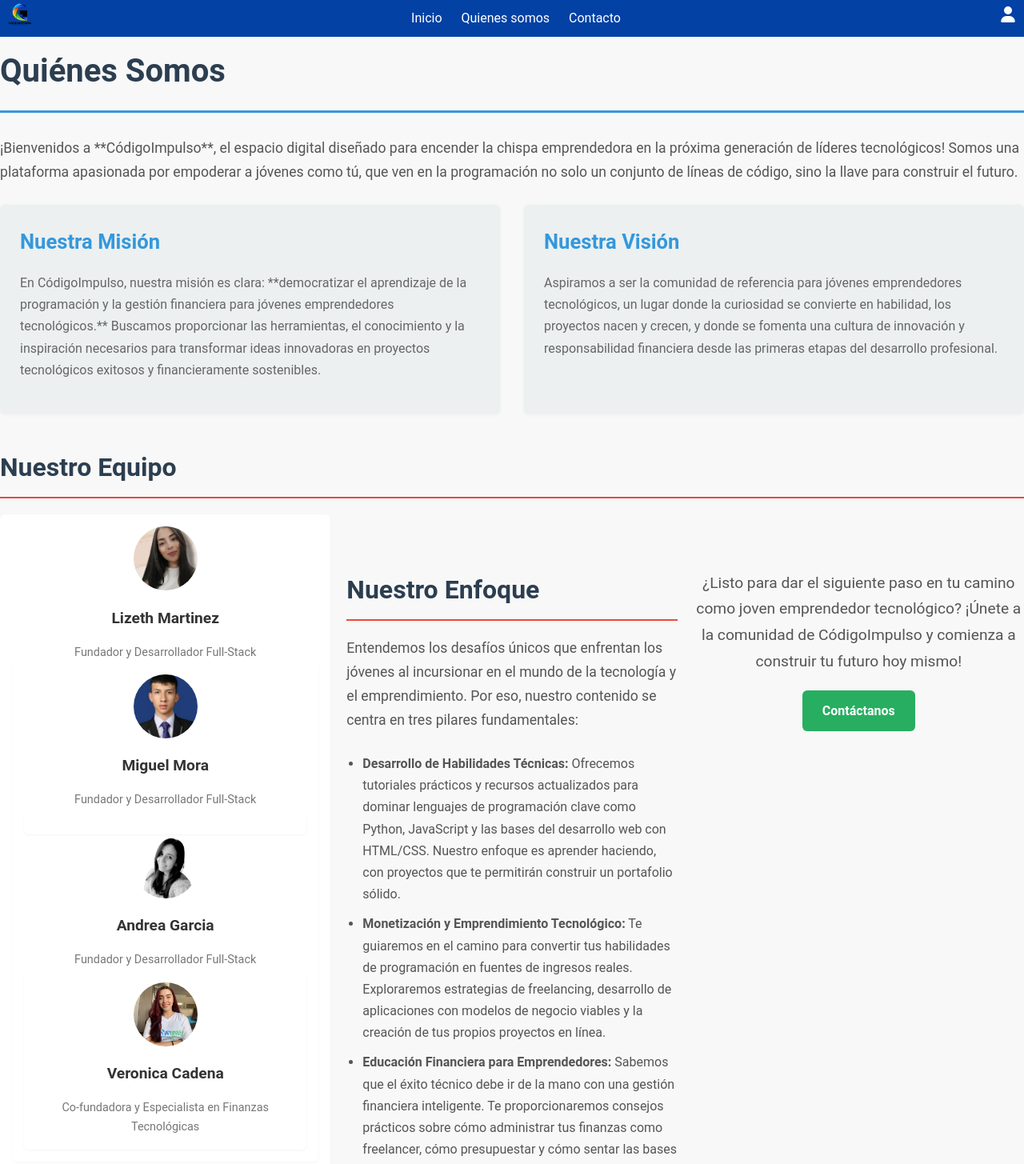
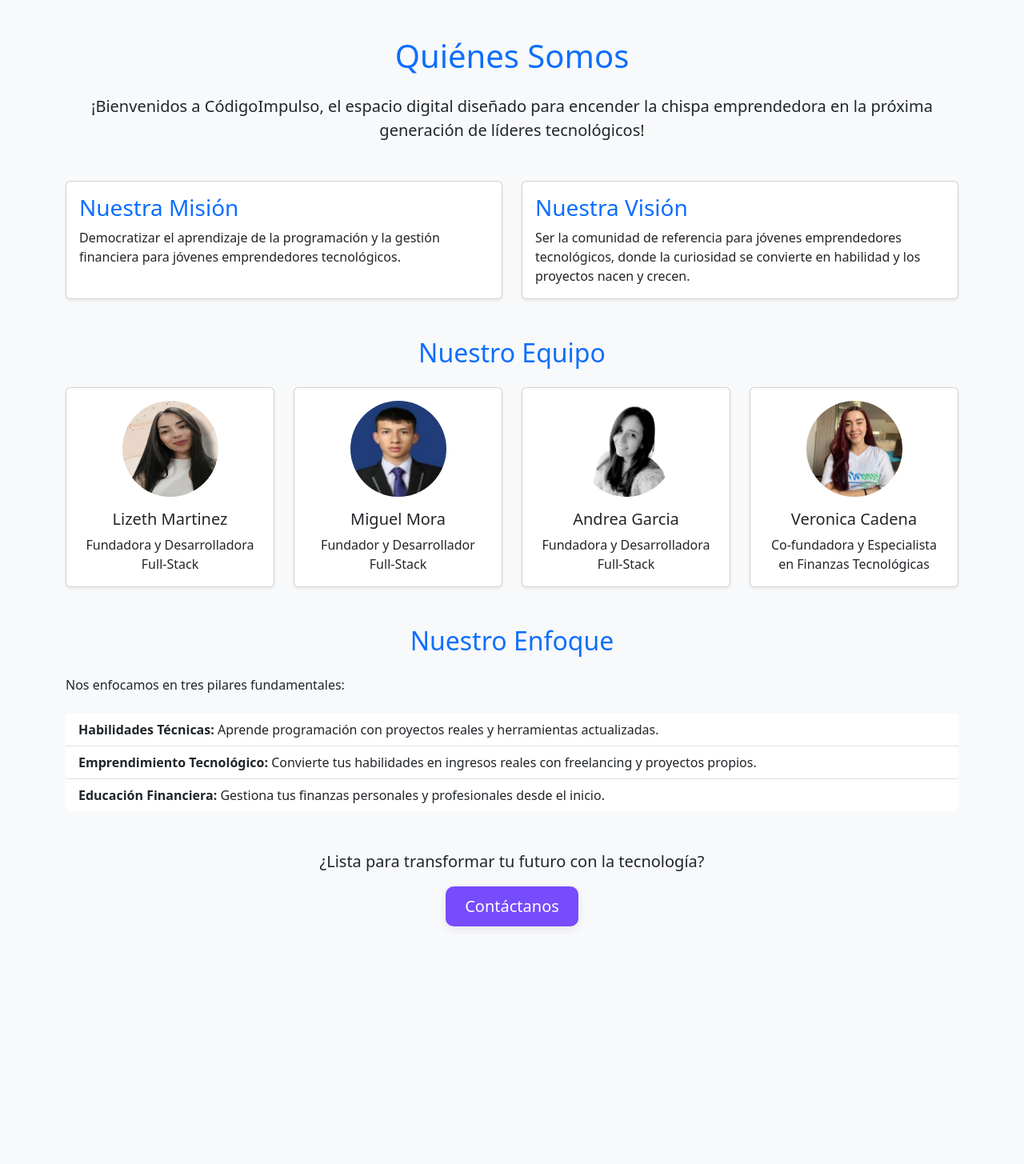
Before and after one commit to Kilerwin/refactor-blog, a plain HTML site: page quienes_somos.html in a window 1280 px wide. Shown: the part 2-1457 px from the top of the page at 80% size. After the commit the page ends 1208 px from the top, so only its background shows below. Drawn offline with nearby package versions, Linux system fonts and the light colour scheme.

Commit message:
Modifificaion

```diff
--- a/quienes_somos.html
+++ b/quienes_somos.html
@@ -4,116 +4,128 @@
   <meta charset="UTF-8">
   <meta name="viewport" content="width=device-width, initial-scale=1.0">
   <title>Quiénes Somos - CódigoImpulso</title>
-    <link rel="stylesheet" href="style_quiene_somos.css">
-    <link rel="stylesheet" href="style_nav.css">
-    <link rel="stylesheet" href="style_footer.css">
 
+  <!-- Bootstrap CSS -->
+  <link href="https://cdn.jsdelivr.net/npm/bootstrap@5.3.3/dist/css/bootstrap.min.css" rel="stylesheet">
+
+  <!-- Estilos personalizados para el botón -->
+  <style>
+    .btn-purple {
+      background-color: #764cfc;
+      color: #fff;
+      border: none;
+      font-weight: 500;
+      padding: 0.6rem 1.5rem;
+      border-radius: 10px;
+      box-shadow: 0 4px 12px rgba(0, 0, 0, 0.08);
+      transition: background-color 0.2s ease, transform 0.2s ease;
+    }
+
+    .btn-purple:hover {
+      background-color: #a36dfd;
+      transform: translateY(-2px);
+      color: #fff;
+    }
+  </style>
 </head>
-<body>
-    <div class="container">
-      <header>
-        <nav>
-          <section>
-            <figure>
-              <img src="img/Logo.png" alt="Logo Blog" class="logo">
-            </figure>
-          </section>
-          <section>
-            <a href="index.html" class="link">Inicio</a>
-            <a href="quienes_somos.html" class="link">Quienes somos</a>
-            <a href="contactanos.html" class="link">Contacto</a>
-          </section>
-          <section>
-            <svg class="icon-user" xmlns="http://www.w3.org/2000/svg" viewBox="0 0 448 512"><!--!Font Awesome Free 6.7.2 by @fontawesome - https://fontawesome.com License - https://fontawesome.com/license/free Copyright 2025 Fonticons, Inc.--><path d="M224 256A128 128 0 1 0 224 0a128 128 0 1 0 0 256zm-45.7 48C79.8 304 0 383.8 0 482.3C0 498.7 13.3 512 29.7 512l388.6 0c16.4 0 29.7-13.3 29.7-29.7C448 383.8 368.2 304 269.7 304l-91.4 0z"/></svg>
-          </section>
-        </nav>
-      </header>
-        <main>
-            <div class="quienes-somos-container">
-                <h1 class="seccion-titulo">Quiénes Somos</h1>
+<body class="bg-light">
+  <div class="container py-5">
+    <h1 class="text-center text-primary mb-4">Quiénes Somos</h1>
 
-                <p class="introduccion">
-                    ¡Bienvenidos a **CódigoImpulso**, el espacio digital diseñado para encender la chispa emprendedora en la próxima generación de líderes tecnológicos! Somos una plataforma apasionada por empoderar a jóvenes como tú, que ven en la programación no solo un conjunto de líneas de código, sino la llave para construir el futuro.
+    <p class="lead text-center mb-5">
+      ¡Bienvenidos a <strong>CódigoImpulso</strong>, el espacio digital diseñado para encender la chispa emprendedora en la próxima generación de líderes tecnológicos!
     </p>
 
-                <div class="mision-vision">
-                    <div class="mision-vision-card">
-                        <h3>Nuestra Misión</h3>
-                        <p>
-                            En CódigoImpulso, nuestra misión es clara: **democratizar el aprendizaje de la programación y la gestión financiera para jóvenes emprendedores tecnológicos.** Buscamos proporcionar las herramientas, el conocimiento y la inspiración necesarios para transformar ideas innovadoras en proyectos tecnológicos exitosos y financieramente sostenibles.
-                        </p>
-                    </div>
-                    <div class="mision-vision-card">
-                        <h3>Nuestra Visión</h3>
-                        <p>
-                            Aspiramos a ser la comunidad de referencia para jóvenes emprendedores tecnológicos, un lugar donde la curiosidad se convierte en habilidad, los proyectos nacen y crecen, y donde se fomenta una cultura de innovación y responsabilidad financiera desde las primeras etapas del desarrollo profesional.
+    <!-- Misión y visión -->
+    <div class="row g-4 mb-5">
+      <div class="col-md-6">
+        <div class="card h-100 shadow-sm">
+          <div class="card-body">
+            <h3 class="card-title text-primary">Nuestra Misión</h3>
+            <p class="card-text">
+              Democratizar el aprendizaje de la programación y la gestión financiera para jóvenes emprendedores tecnológicos.
             </p>
           </div>
         </div>
-
-                <div class="equipo">
-                    <h2 class="equipo-titulo">Nuestro Equipo</h2>
-                    <div class="equipo-miembros">
-                        <div class="miembro">
-                            <img src="./img/Lizeth Martinez.jpeg" alt="[Aqui va una imagen]">
-                            <h4>Lizeth Martinez</h4>
-                            <p>Fundador y Desarrollador Full-Stack</p>
-                        <div class="miembro">
-
-                            <img src="./img/Miguel mora.png" alt="[Aqui va una imagen]">
-                            <h4>Miguel Mora</h4>
-                            <p>Fundador y Desarrollador Full-Stack</p>
-                        <div class="miembro"></div>
-
-                            <img src="./img/Andrea G.png" alt="[Aqui va una imagen]">
-                            <h4>Andrea Garcia</h4>
-                            <p>Fundador y Desarrollador Full-Stack</p>
-
-                        <div class="miembro">
-                            <img src="./img/Veronica C.jpg" alt="[Aqui va una imagen]">
-                            <h4>Veronica Cadena </h4>
-                            <p> Co-fundadora y Especialista en Finanzas Tecnológicas</p>
+      </div>
+      <div class="col-md-6">
+        <div class="card h-100 shadow-sm">
+          <div class="card-body">
+            <h3 class="card-title text-primary">Nuestra Visión</h3>
+            <p class="card-text">
+              Ser la comunidad de referencia para jóvenes emprendedores tecnológicos, donde la curiosidad se convierte en habilidad y los proyectos nacen y crecen.
+            </p>
+          </div>
         </div>
       </div>
     </div>
 
-                <div class="nuestro-enfoque">
-                    <h2 class="equipo-titulo">Nuestro Enfoque</h2>
-                    <p class="introduccion">
-                        Entendemos los desafíos únicos que enfrentan los jóvenes al incursionar en el mundo de la tecnología y el emprendimiento. Por eso, nuestro contenido se centra en tres pilares fundamentales:
-                    </p>
-                    <ul>
-                        <li><strong>Desarrollo de Habilidades Técnicas:</strong> Ofrecemos tutoriales prácticos y recursos actualizados para dominar lenguajes de programación clave como Python, JavaScript y las bases del desarrollo web con HTML/CSS. Nuestro enfoque es aprender haciendo, con proyectos que te permitirán construir un portafolio sólido.</li>
-                        <li><strong>Monetización y Emprendimiento Tecnológico:</strong> Te guiaremos en el camino para convertir tus habilidades de programación en fuentes de ingresos reales. Exploraremos estrategias de freelancing, desarrollo de aplicaciones con modelos de negocio viables y la creación de tus propios proyectos en línea.</li>
-                        <li><strong>Educación Financiera para Emprendedores:</strong> Sabemos que el éxito técnico debe ir de la mano con una gestión financiera inteligente. Te proporcionaremos consejos prácticos sobre cómo administrar tus finanzas como freelancer, cómo presupuestar y cómo sentar las bases para un futuro financiero seguro como emprendedor tecnológico.</li>
-                    </ul>
+    <!-- Nuestro equipo -->
+    <h2 class="text-center text-primary mb-4">Nuestro Equipo</h2>
+    <div class="row row-cols-1 row-cols-sm-2 row-cols-md-4 g-4 mb-5">
+      <div class="col">
+        <div class="card text-center shadow-sm">
+          <img src="./img/Lizeth Martinez.jpeg" class="rounded-circle mx-auto d-block mt-3" width="120" height="120" alt="Lizeth">
+          <div class="card-body">
+            <h5 class="card-title">Lizeth Martinez</h5>
+            <p class="card-text">Fundadora y Desarrolladora Full-Stack</p>
+          </div>
+        </div>
+      </div>
+      <div class="col">
+        <div class="card text-center shadow-sm">
+          <img src="./img/Miguel mora.png" class="rounded-circle mx-auto d-block mt-3" width="120" height="120" alt="Miguel">
+          <div class="card-body">
+            <h5 class="card-title">Miguel Mora</h5>
+            <p class="card-text">Fundador y Desarrollador Full-Stack</p>
+          </div>
+        </div>
+      </div>
+      <div class="col">
+        <div class="card text-center shadow-sm">
+          <img src="./img/Andrea G.png" class="rounded-circle mx-auto d-block mt-3" width="120" height="120" alt="Andrea">
+          <div class="card-body">
+            <h5 class="card-title">Andrea Garcia</h5>
+            <p class="card-text">Fundadora y Desarrolladora Full-Stack</p>
+          </div>
+        </div>
+      </div>
+      <div class="col">
+        <div class="card text-center shadow-sm">
+          <img src="./img/Veronica C.jpg" class="rounded-circle mx-auto d-block mt-3" width="120" height="120" alt="Veronica">
+          <div class="card-body">
+            <h5 class="card-title">Veronica Cadena</h5>
+            <p class="card-text">Co-fundadora y Especialista en Finanzas Tecnológicas</p>
+          </div>
+        </div>
+      </div>
     </div>
 
-                <div class="llamada-accion">
-                    <p>
-                        ¿Listo para dar el siguiente paso en tu camino como joven emprendedor tecnológico? ¡Únete a la comunidad de CódigoImpulso y comienza a construir tu futuro hoy mismo!
+    <!-- Nuestro enfoque -->
+    <h2 class="text-center text-primary mb-4">Nuestro Enfoque</h2>
+    <p class="mb-4">
+      Nos enfocamos en tres pilares fundamentales:
     </p>
-                    <a href="/contactanos.html" class="boton-contacto">Contáctanos</a>
+    <ul class="list-group list-group-flush mb-5">
+      <li class="list-group-item">
+        <strong>Habilidades Técnicas:</strong> Aprende programación con proyectos reales y herramientas actualizadas.
+      </li>
+      <li class="list-group-item">
+        <strong>Emprendimiento Tecnológico:</strong> Convierte tus habilidades en ingresos reales con freelancing y proyectos propios.
+      </li>
+      <li class="list-group-item">
+        <strong>Educación Financiera:</strong> Gestiona tus finanzas personales y profesionales desde el inicio.
+      </li>
+    </ul>
 
-        </main>
-        <footer>
-          <section>
-            <figure>
-              <img src="img/Logo.png" alt="Logo Blog" class="logo">
-            </figure>
-          </section>
-          <section>
-            <ul>
-              <li>Miguel Mora <strong>example@example.com</strong></li>
-              <li>Veronica Cardenas <strong>example@example.com</strong></li>
-              <li>Lizet Martinez <strong>example@example.com</strong></li>
-              <li>Andrea Garcia <strong>example@example.com</strong></li>
-            </ul>
-          </section>
-          <p>&copy; 2025 Código y Finanzas</p>
-          <section>
-          </section>
-        </footer>
+    <!-- Llamado a la acción -->
+    <div class="text-center">
+      <p class="lead">¿Lista para transformar tu futuro con la tecnología?</p>
+      <a href="/contactanos.html" class="btn btn-purple btn-lg">Contáctanos</a>
     </div>
+  </div>
+
+  <!-- Bootstrap JS -->
+  <script src="https://cdn.jsdelivr.net/npm/bootstrap@5.3.3/dist/js/bootstrap.bundle.min.js"></script>
 </body>
 </html>
--- a/style_quiene_somos.css
+++ b/style_quiene_somos.css
@@ -1,149 +1,10 @@
-.container {
-  display: grid;
-  min-height: 100dvh;
-  grid-template-rows:
-    auto 1fr auto;
-}
+.btn-primary {
+    background-color: #764cfc !important;
+    color: #fff !important;
+    border: none;
+  }
 
-
-body {
-    font-family: 'Segoe UI', Tahoma, Geneva, Verdana, sans-serif;
-    line-height: 1.7;
-    color: #333;
-    background-color: #f8f8f8;
-    margin: 0;
-    padding: 0;
-}
-
-.seccion-titulo {
-    color: #2c3e50;
-    border-bottom: 3px solid #3498db;
-    padding-bottom: 15px;
-    margin-bottom: 30px;
-    font-size: 2.5em;
-    font-weight: bold;
-}
-.introduccion {
-    font-size: 1.1em;
-    color: #555;
-    margin-bottom: 25px;
-}
-.mision-vision {
-    display: grid;
-    grid-template-columns: repeat(auto-fit, minmax(300px, 1fr));
-    gap: 30px;
-    margin-bottom: 30px;
-}
-.mision-vision-card {
-    background-color: #ecf0f1;
-    padding: 25px;
-    border-radius: 6px;
-    box-shadow: 0 1px 5px rgba(0, 0, 0, 0.05);
-}
-.mision-vision-card h3 {
-    color: #3498db;
-    margin-top: 0;
-    margin-bottom: 10px;
-    font-size: 1.6em;
-}
-.mision-vision-card p {
-    color: #666;
-    font-size: 1em;
-}
-.equipo {
-    margin-top: 40px;
-}
-.equipo-titulo {
-    color: #2c3e50;
-    border-bottom: 2px solid #e74c3c;
-    padding-bottom: 10px;
-    margin-bottom: 20px;
-    font-size: 2em;
-    font-weight: bold;
-}
-.equipo-miembros {
-    display: grid;
-    grid-template-columns: repeat(auto-fit, minmax(200px, 1fr));
-    gap: 20px;
-}
-.miembro {
-    background-color: #fff;
-    padding: 15px;
-    border-radius: 6px;
-    box-shadow: 0 1px 3px rgba(0, 0, 0, 0.05);
-    text-align: center;
-}
-.miembro img {
-    width: 80px;
-    height: 80px;
-    border-radius: 50%;
-    object-fit: cover;
-    margin-bottom: 10px;
-}
-.miembro h4 {
-    color: #333;
-    margin-top: 0;
-    margin-bottom: 5px;
-    font-size: 1.2em;
-}
-.miembro p {
-    color: #777;
-    font-size: 0.9em;
-    margin-bottom: 0;
-}
-.nuestro-enfoque {
-    margin-top: 40px;
-}
-.nuestro-enfoque h2 {
-    color: #2c3e50;
-    border-bottom: 2px solid #e74c3c;
-    padding-bottom: 10px;
-    margin-bottom: 20px;
-    font-size: 2em;
-    font-weight: bold;
-}
-.nuestro-enfoque ul {
-    list-style-type: disc;
-    padding-left: 20px;
-}
-.nuestro-enfoque li {
-    margin-bottom: 10px;
-    color: #555;
-}
-.llamada-accion {
-    margin-top: 50px;
-    text-align: center;
-}
-.llamada-accion p {
-    font-size: 1.2em;
-    color: #555;
-    margin-bottom: 20px;
-}
-.boton-contacto {
-    display: inline-block;
-    padding: 12px 25px;
-    background-color: #27ae60;
-    color: #fff;
-    text-decoration: none;
-    border-radius: 6px;
-    font-weight: bold;
-    transition: background-color 0.3s ease;
-}
-.boton-contacto:hover {
-    background-color: #219653;
-}
-.enlaces-redes {
-    margin-top: 20px;
-    text-align: center;
-}
-.enlaces-redes a {
-    display: inline-block;
-    margin: 0 10px;
-    color: #3498db;
-    font-size: 1.3em;
-    text-decoration: none;
-    transition: color 0.3s ease;
-}
-.enlaces-redes a:hover {
-    color: #2980b9;
-}
+  .btn-primary:hover {
+    background-color: #a36dfd !important;
+    color: #fff !important;
+  }
```
Lines whose indentation alone changed are shown as unchanged.
